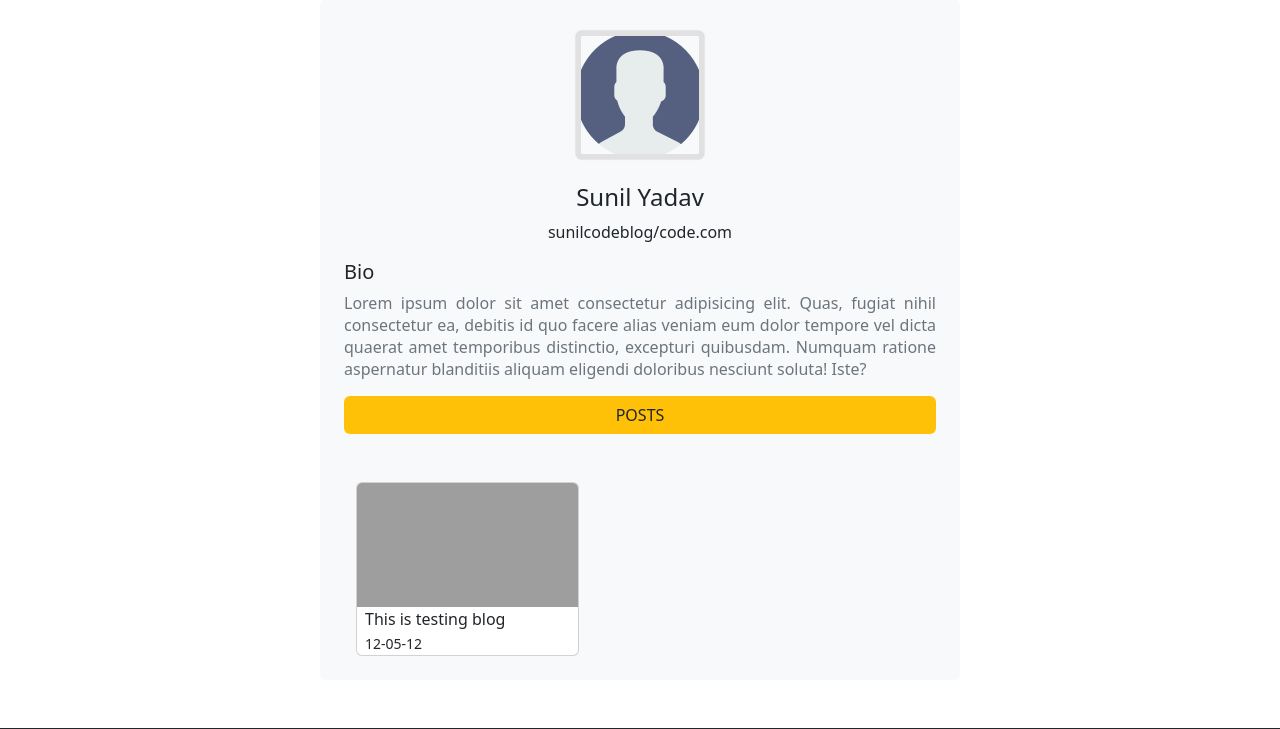
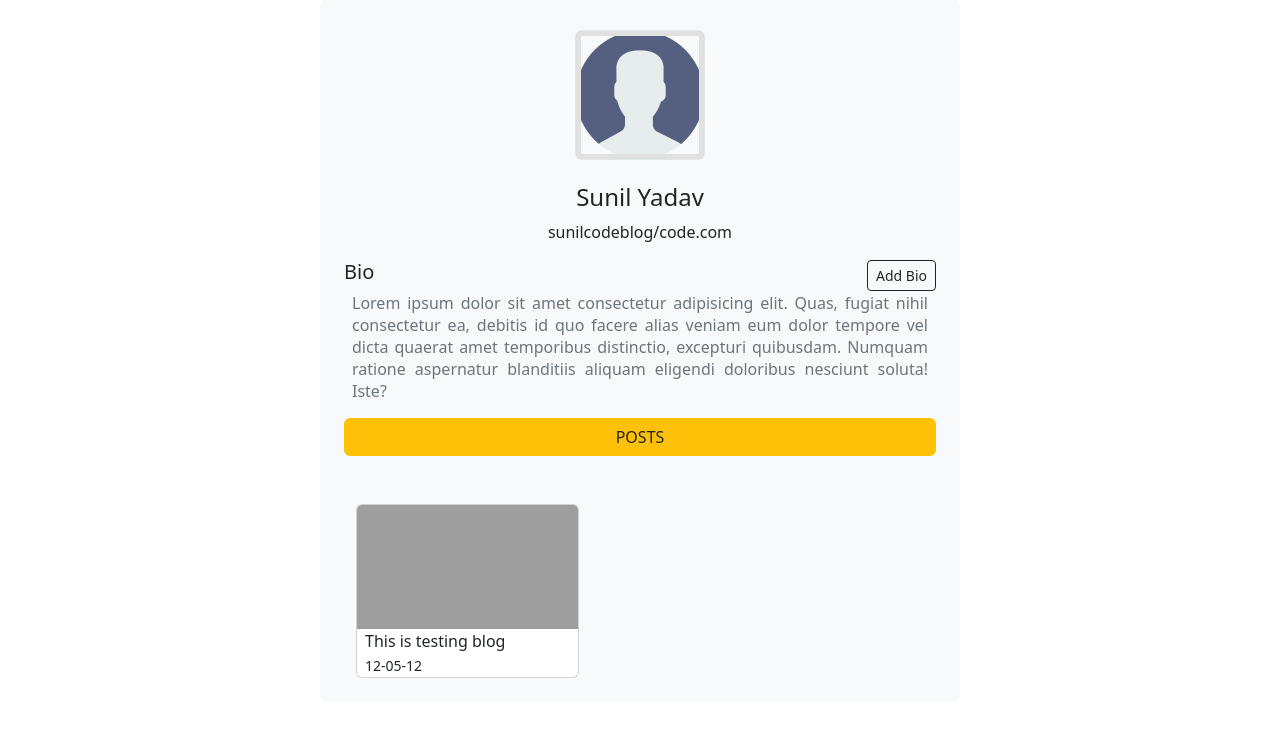
Before and after one commit to sunilyadav-web/Blog-Project, a Django app: page /profile in a window 1280 px wide. Shown: the part 97-826 px from the top of the page. Run offline with Django 4.2, Linux system fonts and the light colour scheme; a user stored in the database is signed in; some web fonts are replaced; grey boxes are pictures that could not be loaded.

Commit message:
added bio modal for adding bio

```diff
--- a/static/css/style.css
+++ b/static/css/style.css
@@ -55,6 +55,11 @@ body{
     line-height: normal;
   }
 
+  .bio .bio-header{
+    display: flex;
+justify-content:space-between;
+align-items: center;
+  }
   /* ================ Alert============ */
 
 .alert-div{
--- a/templates/blog/profile.html
+++ b/templates/blog/profile.html
@@ -10,7 +10,7 @@
         <div class="profile-pic text-center mt-2">
             <div class="image text-center ">
                 <img src="../../static/img/user.png" alt="profile image" class="profile-avatar">
-                <button  class="avatar-change " data-bs-toggle="modal" data-bs-target="#profileModal">Edit</button>
+                <button  class="avatar-change " data-bs-toggle="modal" data-bs-target="#profileAvatarModal">Edit</button>
             </div>
         </div>
         <div class="info text-center mt-4 mb-3 ">
@@ -18,11 +18,14 @@
             <p>sunilcodeblog/code.com</p>
         </div>
         <div class="bio ">
-            <h5>Bio</h5>
-            <p class="text-muted">Lorem ipsum dolor sit amet consectetur adipisicing elit. Quas, fugiat nihil consectetur ea, debitis id quo facere alias veniam eum dolor tempore vel dicta quaerat amet temporibus distinctio, excepturi quibusdam. Numquam ratione aspernatur blanditiis aliquam eligendi doloribus nesciunt soluta! Iste?</p>
+            <div class="bio-header">
+                <h5>Bio </h5>
+               <small><button class="btn btn-sm btn-outline-dark" data-bs-toggle="modal" data-bs-target="#profileBioModal">Add Bio</button></small>
+            </div>
+            <p class="text-muted mx-2">Lorem ipsum dolor sit amet consectetur adipisicing elit. Quas, fugiat nihil consectetur ea, debitis id quo facere alias veniam eum dolor tempore vel dicta quaerat amet temporibus distinctio, excepturi quibusdam. Numquam ratione aspernatur blanditiis aliquam eligendi doloribus nesciunt soluta! Iste?</p>
         </div>
         <div class="blogs ">
-            <h5 class="text-center btn bg-warning w-100 mb-5">POSTS</h5>
+            <h5 class="text-center btn bg-warning w-100 mb-5">POSTS </h5>
             <div class="posts container-fluid">
                 <div class="row">
                 <div class="col-12 col-sm-5">
@@ -41,7 +44,7 @@
 </section>
 
 <!-- Pfile avatar Modal -->
-  <div class="modal fade" id="profileModal" tabindex="-1" aria-labelledby="exampleModalLabel" aria-hidden="true">
+  <div class="modal fade" id="profileAvatarModal" tabindex="-1" aria-labelledby="exampleModalLabel" aria-hidden="true">
     <div class="modal-dialog">
       <div class="modal-content">
         <div class="modal-header">
@@ -59,4 +62,26 @@
     </div>
   </div>
 
+<!-- Pfile Bio Modal -->
+  <div class="modal fade" id="profileBioModal" tabindex="-1" aria-labelledby="exampleModalLabel" aria-hidden="true">
+    <div class="modal-dialog">
+      <div class="modal-content">
+        <div class="modal-header">
+          <h5 class="modal-title" id="exampleModalLabel">Add Bio</h5>
+          <button type="button" class="btn-close" data-bs-dismiss="modal" aria-label="Close"></button>
+        </div>
+        <div class="modal-body">
+            <div class="form-floating ">
+                <textarea class="form-control" placeholder="Update your bio" id="floatingTextarea2" style="height: 100px"></textarea>
+                <label for="floatingTextarea2">Add bio</label>
+              </div>
+              <div class="mt-2 float-end">
+                  <button type="button" class="btn btn-primary">Save</button>
+              </div>
+        </div>
+
+      </div>
+    </div>
+  </div>
+
 {% endblock %}
```
Also changed, not shown: db.sqlite3.
